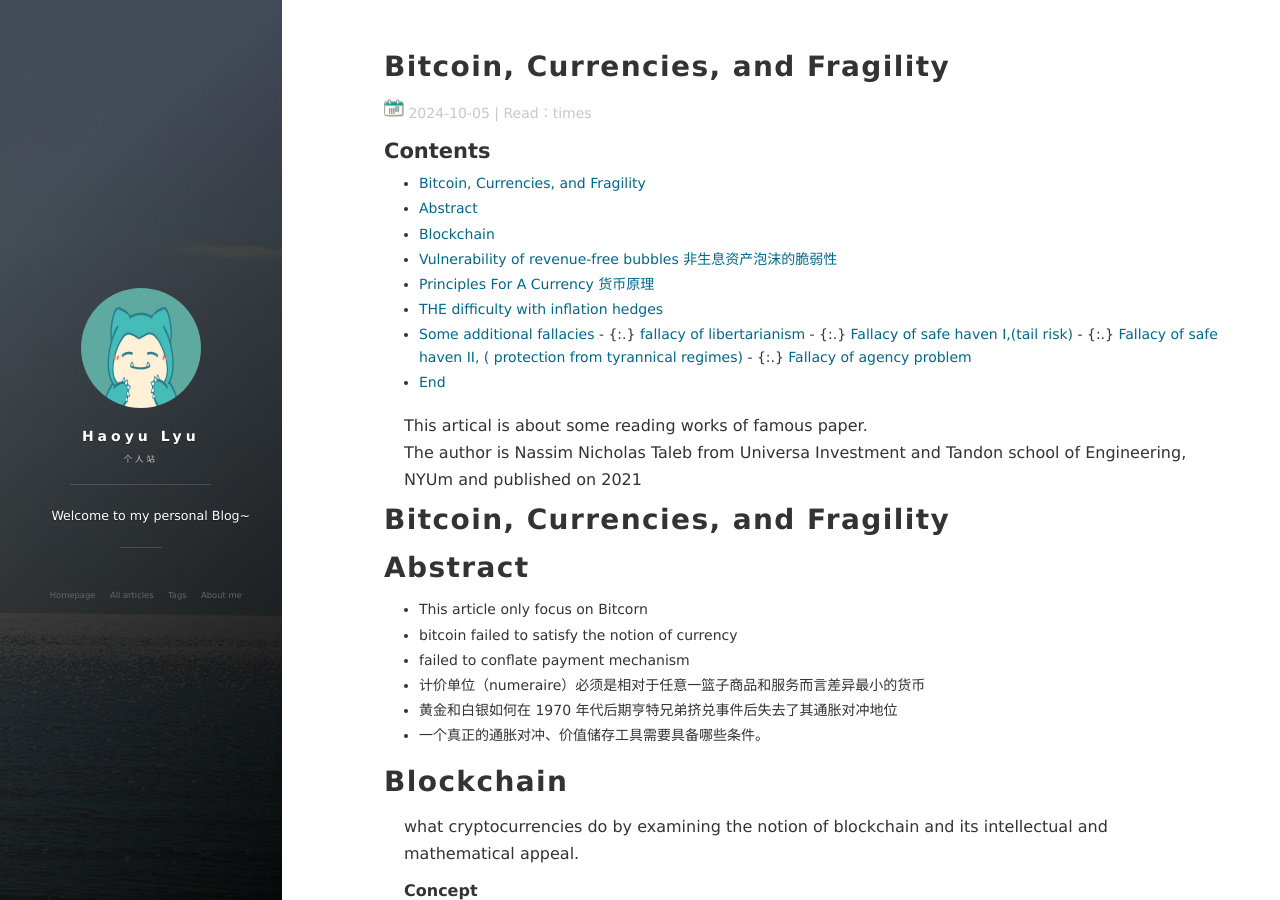
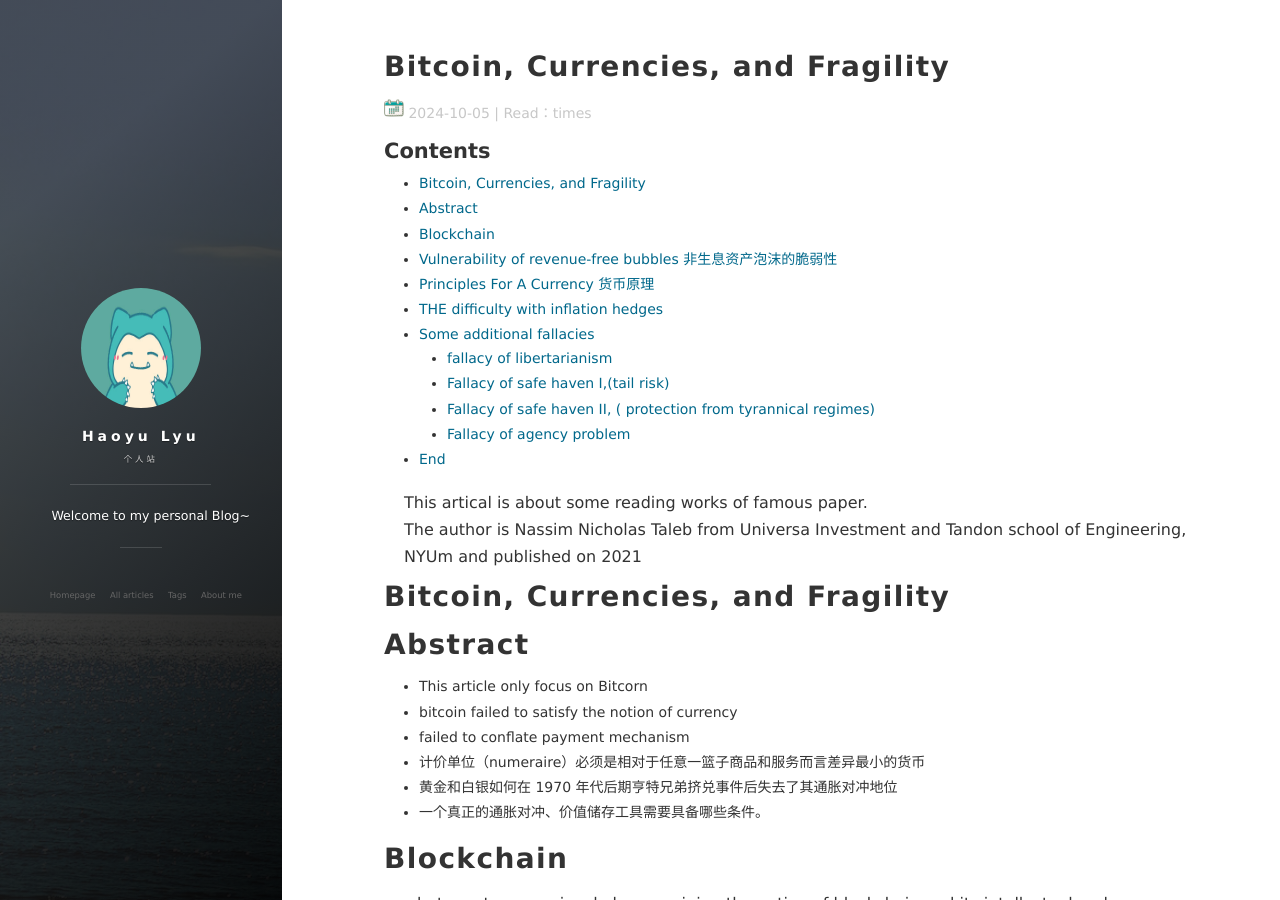
Before and after one commit to QUAFFquaff/QUAFFquaff.github.io, a Jekyll site: the page built from _posts/2024-10-02-Web3-Bitcoin-Currencies-and-Fragility.md, in a window 1280 px wide and 900 px high. Built offline with Jekyll 4.4.1, drawn with Linux system fonts in a browser that asks for light colours; nearby versions of some CDN libraries; comment, search, counter and statistics services are not loaded; some of the changed lines change nothing that is shown.

Commit message:
20241010

```diff
--- a/_posts/2024-10-02-Web3-Bitcoin-Currencies-and-Fragility.md
+++ b/_posts/2024-10-02-Web3-Bitcoin-Currencies-and-Fragility.md
@@ -78,27 +78,27 @@
 - 可能有人会想，比特币作为通货膨胀的对冲工具，本章讲讲述为什么不能对冲通货膨胀
 
 Gettoni/Gottone
-zheshi
+
 
 # Some additional fallacies
 
-### fallacy of libertarianism
+## fallacy of libertarianism
 
 Laws, Regularions and Rules
 
-### Fallacy of safe haven I,(tail risk)
+##  Fallacy of safe haven I,(tail risk)
 2020 年 3 月
 疫情引发恐慌，btc跌幅超过股市（存疑
 互联网区域性终端
 
-### Fallacy of safe haven II, ( protection from tyrannical regimes)
+## Fallacy of safe haven II, ( protection from tyrannical regimes)
 
 比特币对所有人都是公开可见的, 公共区块链不仅能被 FBI 读取，甚至普通人在家中也能看到
 
 
 例如，2021 年 5 月 8 日，一位 Wolfram Research 的专家能够利用统计数据检测并定位 Colonial Pipeline 支付的「匿名」赎金（参考文献 21）——而 FBI 也没花多长时间就追回了这笔资金。
 
-### Fallacy of agency problem
+## Fallacy of agency problem
 
 有人认为btc会是民主的，政府和银行家的财富聚集问题将减少（因为去中心化），
 相反的，内部人士拥有更多的货币，财富转移到了新的垄断财团手中
```
